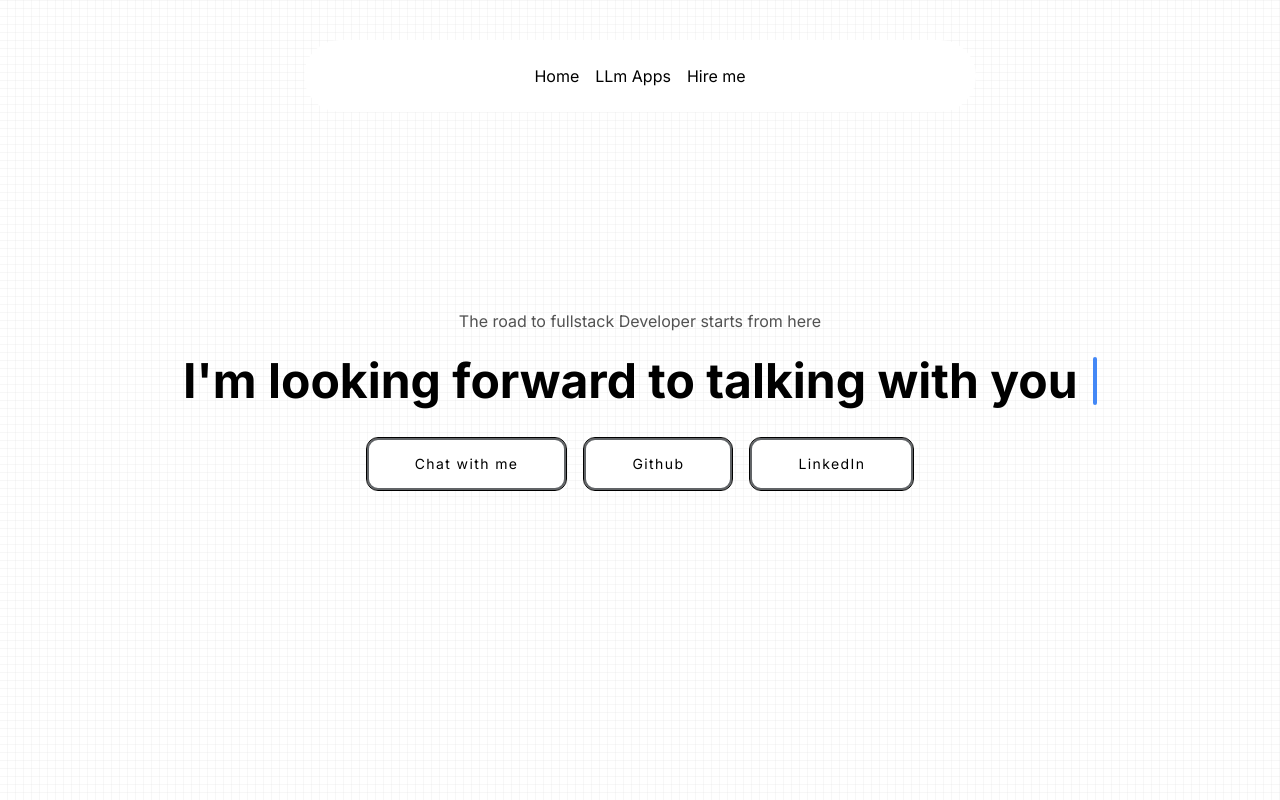
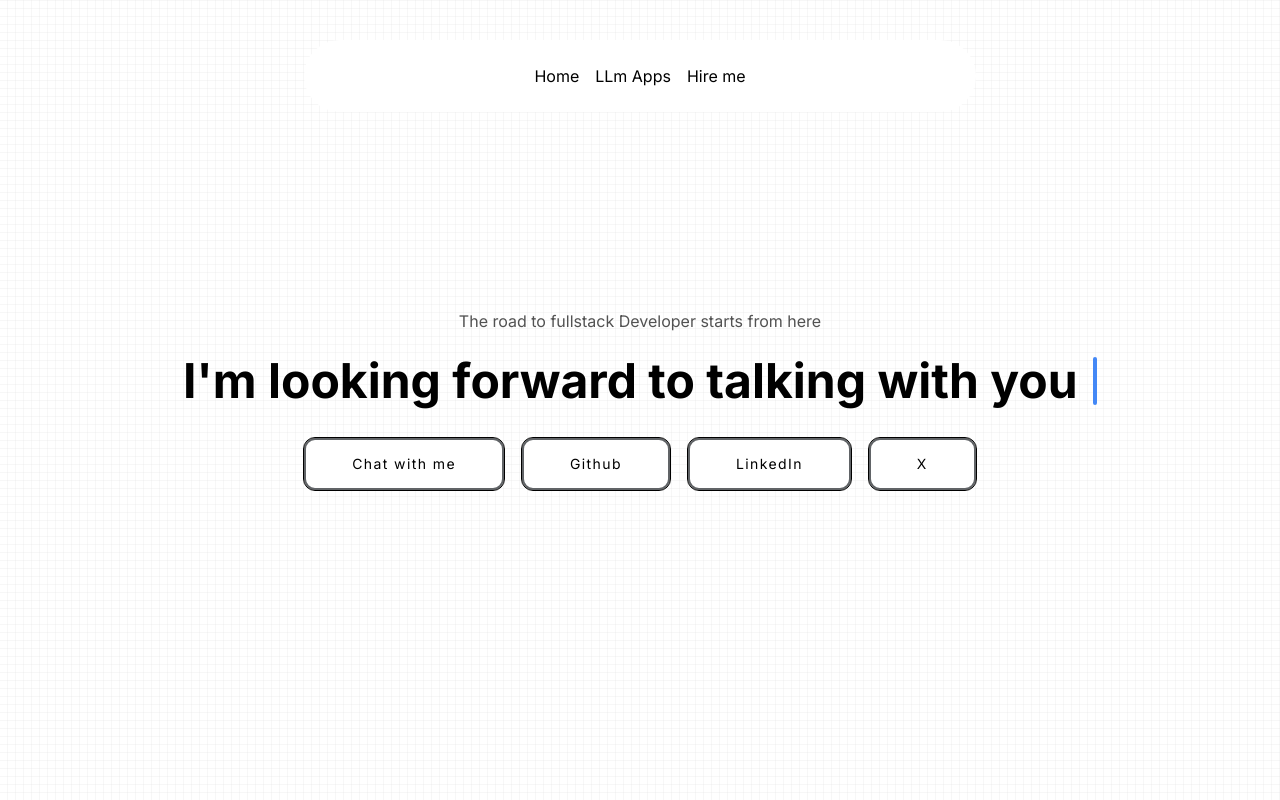
Before and after one commit to atulkashyap404/myportfolio, a Next.js app: page /hireme in a window 1280 px wide. Built offline with nearby package versions, Linux system fonts and the light colour scheme.

Commit message:
adding new social button X profile link

```diff
--- a/src/app/hireme/page.tsx
+++ b/src/app/hireme/page.tsx
@@ -49,6 +49,11 @@ function Page() {
             LinkedIn
           </button>
           </Link>
+          <Link href={"https://x.com/AtulKumarManjh5"}>
+          <button className="rounded-xl bg-white  border border-black  text-sm shadow-[inset_0_0_0_2px_#616467] text-black px-12 py-4  tracking-widest bg-transparent hover:bg-[#616467] hover:text-white dark:text-neutral-200 transition duration-200">
+            X
+          </button>
+          </Link>
 
         </div>
       </div>
```
